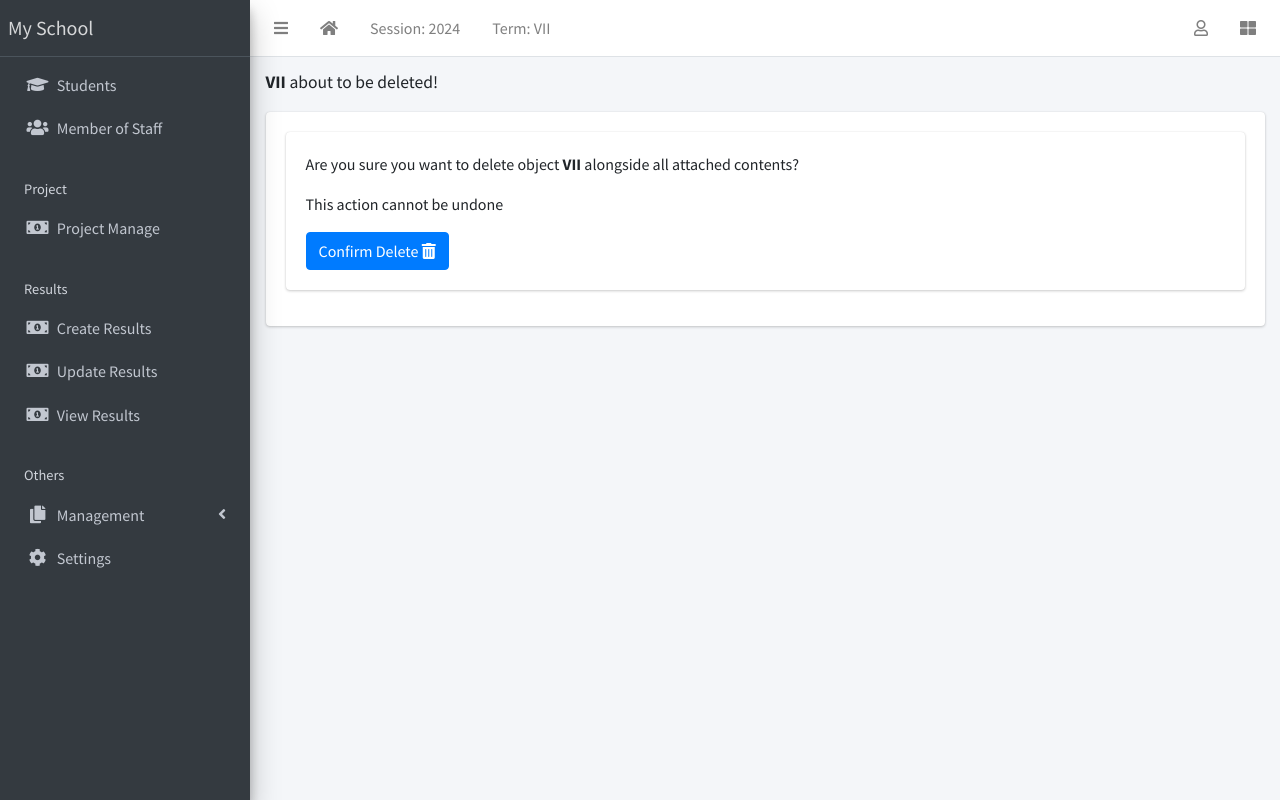
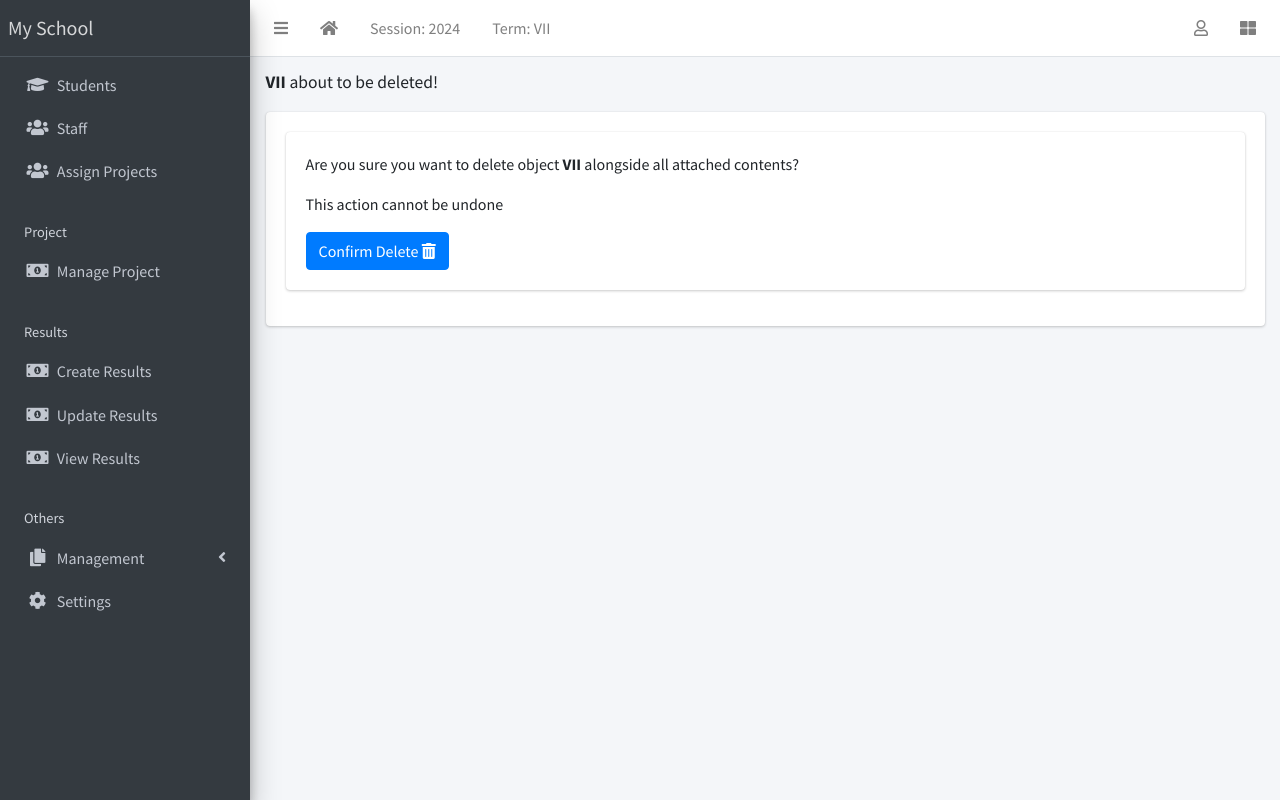
Before and after one commit to arnavgupta1000/ITL_PRACTI, a Django app: page /term/2/delete/ in a window 1280 px wide. Run offline with Django 3.2, Linux system fonts and the light colour scheme; a user stored in the database is signed in; data comes from the database, SQL or seed files in the repository; some libraries are stand-ins or nearby versions.

Commit message:
Manage Projects added

```diff
--- a/apps/students/urls.py
+++ b/apps/students/urls.py
@@ -8,10 +8,13 @@ from .views import (
     StudentDetailView,
     StudentListView,
     StudentUpdateView,
+    StudentAssignView,
 )
 
 urlpatterns = [
     path("list", StudentListView.as_view(), name="student-list"),
+    #path("assign", StudentAssignView.as_view(), name="student-assign")
+    path("assign", StudentAssignView.as_view(), name="student-assign"),
     path("<int:pk>/", StudentDetailView.as_view(), name="student-detail"),
     path("create/", StudentCreateView.as_view(), name="student-create"),
     path("<int:pk>/update/", StudentUpdateView.as_view(), name="student-update"),
--- a/apps/students/views.py
+++ b/apps/students/views.py
@@ -17,6 +17,9 @@ class StudentListView(LoginRequiredMixin, ListView):
     model = Student
     template_name = "students/student_list.html"
 
+class StudentAssignView(LoginRequiredMixin, ListView):
+    model = Student
+    template_name = "students/student_assign.html"
 
 class StudentDetailView(LoginRequiredMixin, DetailView):
     model = Student
--- a/templates/base.html
+++ b/templates/base.html
@@ -76,7 +76,7 @@
     <!-- Main Sidebar Container -->
     <aside class="main-sidebar sidebar-dark-primary elevation-4">
       <!-- Brand Logo -->
-      <a href="{% url 'home' %}" class="brand-link">{{ school_name | default:"MySchool" }}</a>
+      <a href="{% url 'home' %}" class="brand-link">{{ school_name | default:"My School" }}</a>
 
       <!-- Sidebar -->
       <div class="sidebar">
@@ -97,17 +97,24 @@
               <a href="{% url 'staff-list' %}" class="nav-link">
                 <i class="nav-icon fas fa-users"></i>
                 <p>
-                  Member of Staff
+                  Staff
                 </p>
               </a>
             </li>
-
+            <li class="nav-item">
+              <a href="{% url 'student-assign' %}" class="nav-link">
+                <i class="nav-icon fas fa-users"></i>
+                <p>
+                  Assign Projects
+                </p>
+              </a>
+            </li>
             <li class="nav-header">Project</li>
             <li class="nav-item">
               <a href="{% url 'subjects' %}" class="nav-link">
                 <i class="nav-icon fas fa-money-bill-alt"></i>
                 <p>
-                  Project Manage
+                  Manage Project
                 </p>
               </a>
             </li>
```
